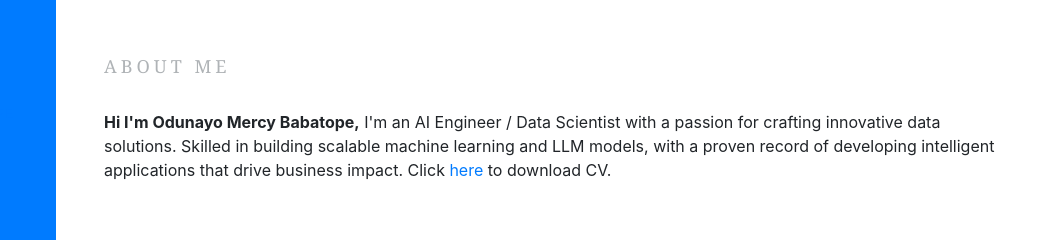
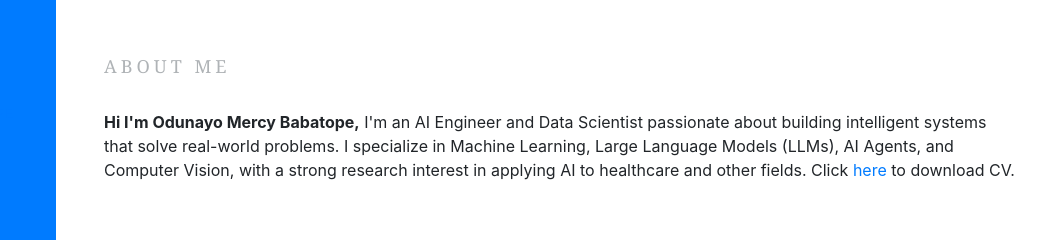
Before and after one commit to Mercytopsy/ob-portfolio, a website with bundled scripts: page index.html in a window 1280 px wide. Shown: the part 214-454 px from the top of the page, 216-1280 px from the left. Built offline with nearby package versions, Linux system fonts and the light colour scheme; a web font is replaced by a local one.

Commit message:
update index

```diff
--- a/index.html
+++ b/index.html
@@ -80,9 +80,9 @@
           <!-- <span class="heading-meta">About Me</span> -->
 					<div class="secondstyled">About Me</div>
 
-          <p class="about"><strong>Hi I'm Odunayo Mercy Babatope,</strong> I'm an AI Engineer / Data Scientist with a passion for crafting innovative data solutions. Skilled in building scalable machine learning and LLM models,
-            with a proven record of developing intelligent applications that drive business impact.
-            Click <a href="https://drive.google.com/file/d/1-iPIhLYRlBHTnJgJ3Imn9a7ClOMRuuXP/view?usp=drive_link" download="Mercy_Babatope_CV.pdf">here</a> to download CV.</p>
+          <p class="about"><strong>Hi I'm Odunayo Mercy Babatope,</strong> I'm an AI Engineer and Data Scientist passionate about building intelligent systems that solve real-world problems.
+          I specialize in Machine Learning, Large Language Models (LLMs), AI Agents, and Computer Vision, with a strong research interest in applying AI to healthcare and other fields.
+            Click <a href="https://drive.google.com/file/d/1ojhpy6RB2f9AcA_YXUZM3XsuK26oLMDh/view?usp=sharing" download="CV_Odunayo_Mercy_Babatope.pdf">here</a> to download CV.</p>
             <ul class="list-inline list-social-icons mb-0">
             <li class="list-inline-item">
               <a href="mailto:babatopemercy@gmail.com">
```
